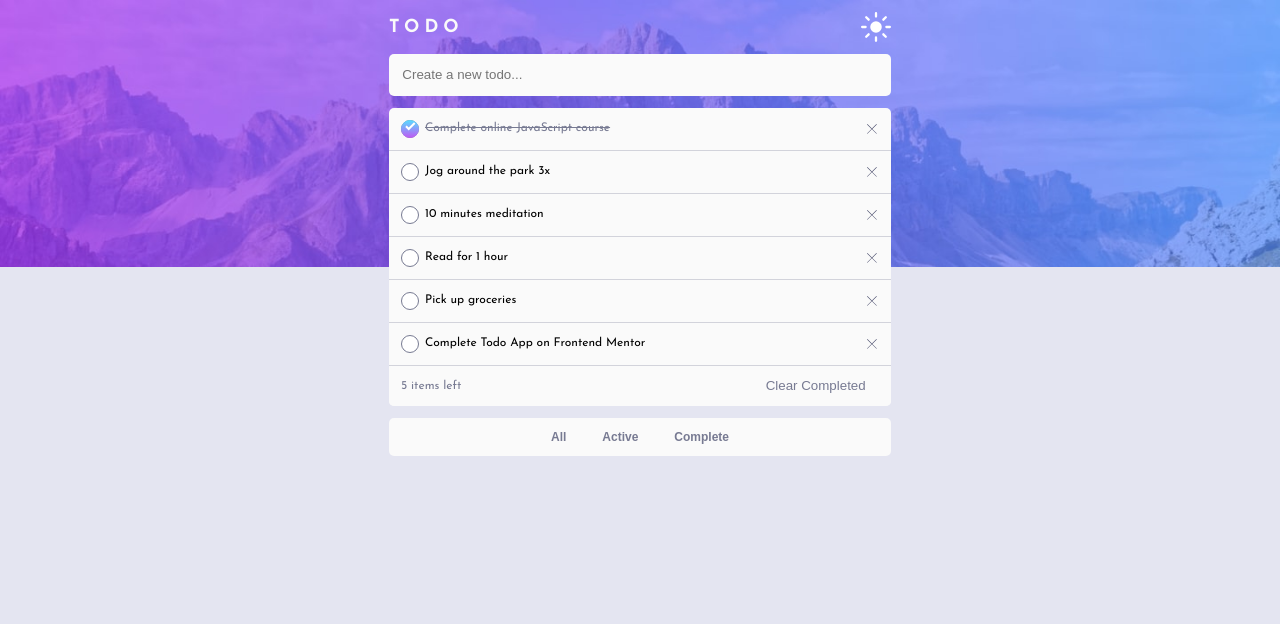
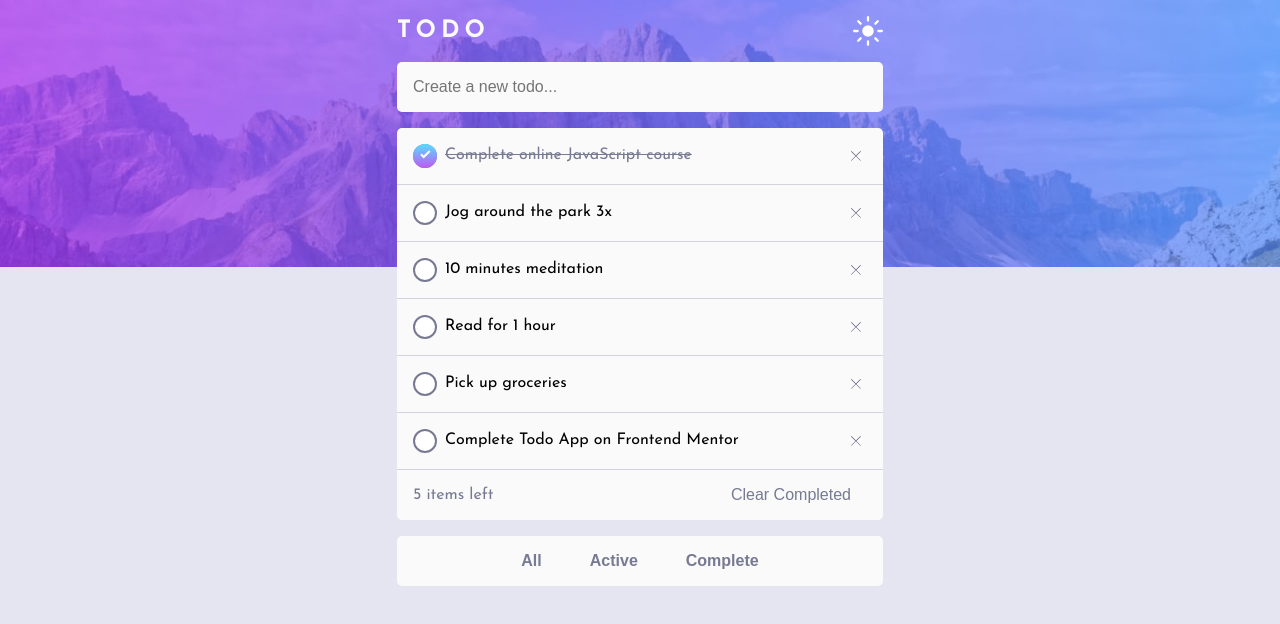
Before and after one commit to samuel-adu/todo-app, a React (Create React App) app: page / in a window 1280 px wide. Shown: the top 624 px of the page. Built offline with nearby package versions, Linux system fonts and the light colour scheme.

Commit message:
increase font size

```diff
--- a/src/index.css
+++ b/src/index.css
@@ -62,7 +62,7 @@ body {
   font-family: "Josefin Sans", -apple-system, BlinkMacSystemFont, "Segoe UI",
     "Roboto", "Oxygen", "Ubuntu", "Cantarell", "Fira Sans", "Droid Sans",
     "Helvetica Neue", sans-serif;
-  font-size: 0.75rem;
+  font-size: 1rem;
   font-weight: 400;
   background-color: var(--very-light-grayish-blue);
   background-image: url("./images/bg-mobile-light.jpg");
@@ -82,11 +82,12 @@ img {
   background: none;
   border: 0;
   color: var(--dark-grayish-blue);
+  font-size: 1rem;
 }
 
 .filter-btn {
   font-weight: 700;
-  font-size: 0.75rem;
+  font-size: 1rem;
   color: var(--dark-grayish-blue);
 }
 
@@ -110,7 +111,7 @@ img {
 .logo {
   text-transform: uppercase;
   color: var(--bg-secondary-light);
-  font-size: 1.125rem;
+  font-size: 1.5rem;
   letter-spacing: 5px;
 }
 
@@ -131,6 +132,7 @@ form {
   border-radius: 5px;
   width: 100%;
   color: var(--clr-primary-light-300);
+  font-size: 1rem;
 }
 
 .todo__input:focus {
@@ -142,7 +144,7 @@ form {
   grid-template-columns: 1em auto 1em;
   gap: 1em;
   line-height: 1.1;
-  font-size: 0.75rem;
+  font-size: 1rem;
   padding: 1em;
   border-bottom: 1px solid var(--clr-primary-light-700);
   align-items: center;
```
